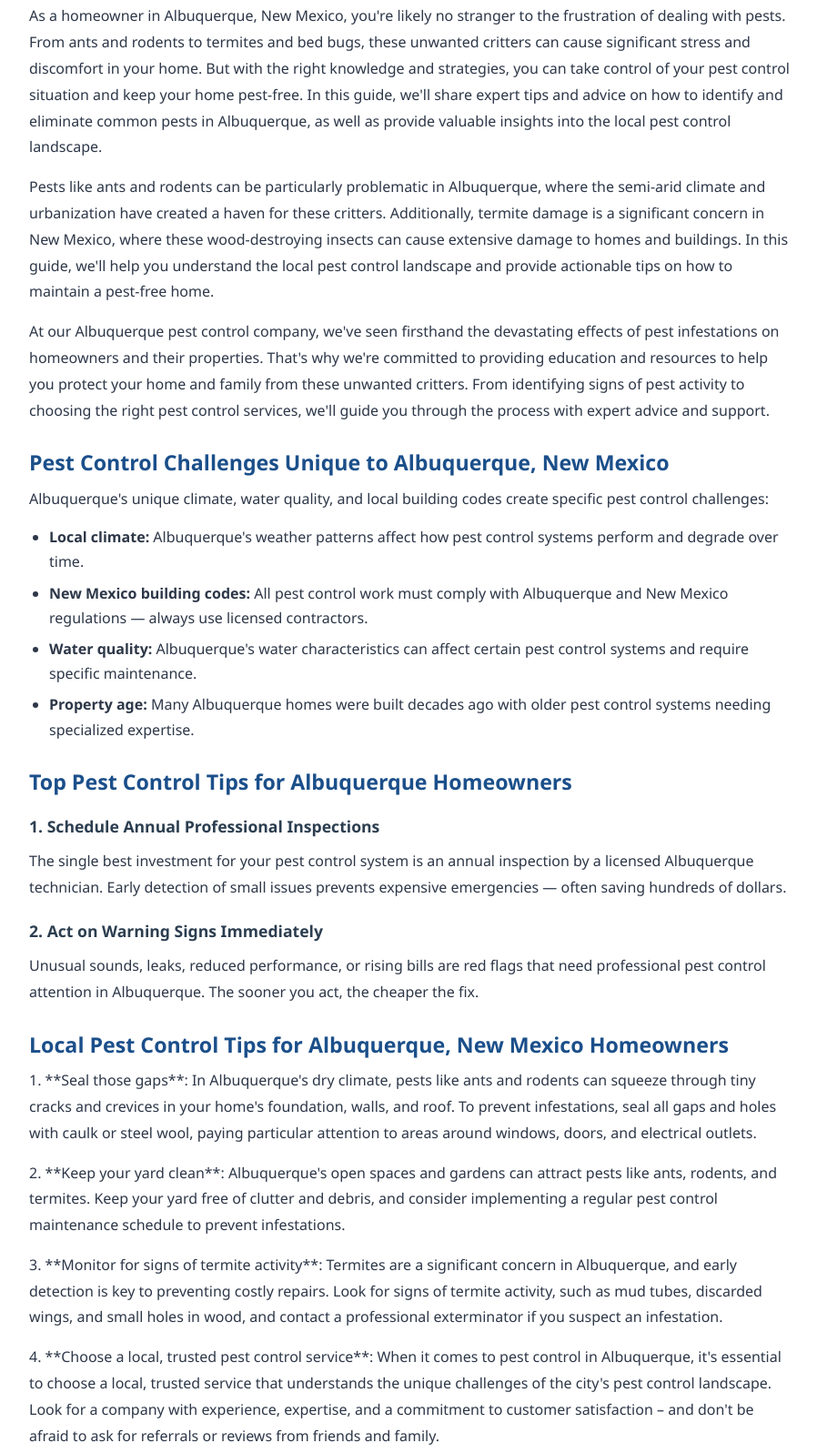
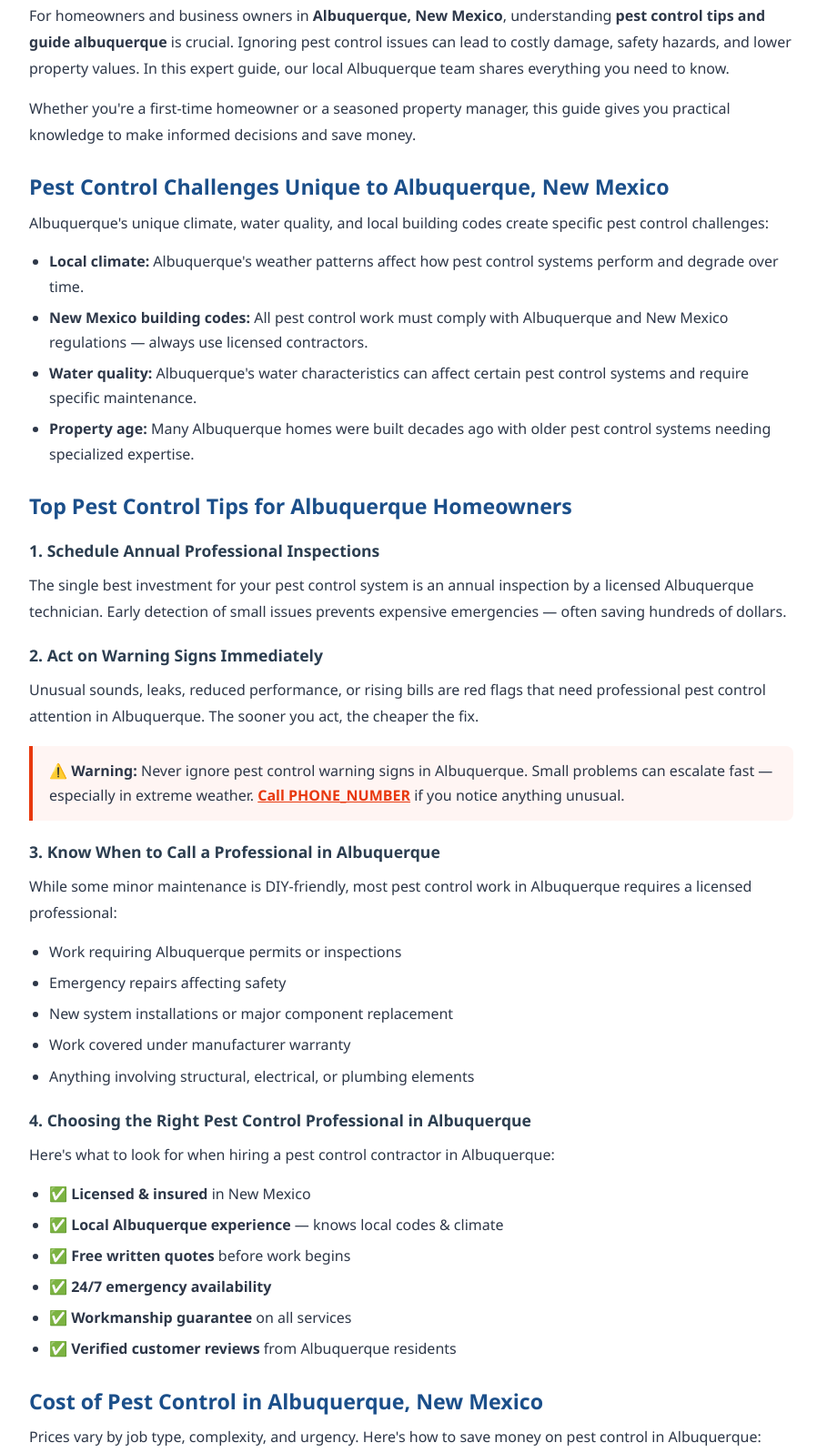
Before and after one commit to leadsmartaffiliate/pest-control-service-albuquerque-nm, a plain HTML site: page blog/how-to-choose-pest-control-albuquerque/index.html in a window 1280 px wide. Shown: the part 654-2251 px from the top of the page at 91% size, without its empty margins (188-1086 px from the left). Drawn offline with Linux system fonts and the light colour scheme.

Commit message:
Update blog/how-to-choose-pest-control-albuquerque/index.html

```diff
--- a/blog/how-to-choose-pest-control-albuquerque/index.html
+++ b/blog/how-to-choose-pest-control-albuquerque/index.html
@@ -179,9 +179,7 @@
       </figure>
 
       <h2>Why pest control tips and guide Albuquerque Matters for Albuquerque Properties</h2>
-      <p>As a homeowner in Albuquerque, New Mexico, you're likely no stranger to the frustration of dealing with pests. From ants and rodents to termites and bed bugs, these unwanted critters can cause significant stress and discomfort in your home. But with the right knowledge and strategies, you can take control of your pest control situation and keep your home pest-free. In this guide, we'll share expert tips and advice on how to identify and eliminate common pests in Albuquerque, as well as provide valuable insights into the local pest control landscape.</p>
-<p>Pests like ants and rodents can be particularly problematic in Albuquerque, where the semi-arid climate and urbanization have created a haven for these critters. Additionally, termite damage is a significant concern in New Mexico, where these wood-destroying insects can cause extensive damage to homes and buildings. In this guide, we'll help you understand the local pest control landscape and provide actionable tips on how to maintain a pest-free home.</p>
-<p>At our Albuquerque pest control company, we've seen firsthand the devastating effects of pest infestations on homeowners and their properties. That's why we're committed to providing education and resources to help you protect your home and family from these unwanted critters. From identifying signs of pest activity to choosing the right pest control services, we'll guide you through the process with expert advice and support.</p>
+      <p>For homeowners and business owners in <strong>Albuquerque, New Mexico</strong>, understanding <strong>pest control tips and guide albuquerque</strong> is crucial. Ignoring pest control issues can lead to costly damage, safety hazards, and lower property values. In this expert guide, our local Albuquerque team shares everything you need to know.</p><p>Whether you're a first-time homeowner or a seasoned property manager, this guide gives you practical knowledge to make informed decisions and save money.</p>
 
       <h2>Pest Control Challenges Unique to Albuquerque, New Mexico</h2>
       <p>Albuquerque's unique climate, water quality, and local building codes create specific
@@ -209,11 +207,7 @@
       need professional pest control attention in Albuquerque. The sooner you act, the cheaper
       the fix.</p>
 
-      <h2>Local Pest Control Tips for Albuquerque, New Mexico Homeowners</h2>
-<p>1. **Seal those gaps**: In Albuquerque's dry climate, pests like ants and rodents can squeeze through tiny cracks and crevices in your home's foundation, walls, and roof. To prevent infestations, seal all gaps and holes with caulk or steel wool, paying particular attention to areas around windows, doors, and electrical outlets.</p>
-<p>2. **Keep your yard clean**: Albuquerque's open spaces and gardens can attract pests like ants, rodents, and termites. Keep your yard free of clutter and debris, and consider implementing a regular pest control maintenance schedule to prevent infestations.</p>
-<p>3. **Monitor for signs of termite activity**: Termites are a significant concern in Albuquerque, and early detection is key to preventing costly repairs. Look for signs of termite activity, such as mud tubes, discarded wings, and small holes in wood, and contact a professional exterminator if you suspect an infestation.</p>
-<p>4. **Choose a local, trusted pest control service**: When it comes to pest control in Albuquerque, it's essential to choose a local, trusted service that understands the unique challenges of the city's pest control landscape. Look for a company with experience, expertise, and a commitment to customer satisfaction – and don't be afraid to ask for referrals or reviews from friends and family.</p>
+
 
       <div class="warn-box" role="alert">
         ⚠️ <strong>Warning:</strong> Never ignore pest control warning signs in Albuquerque.
```
